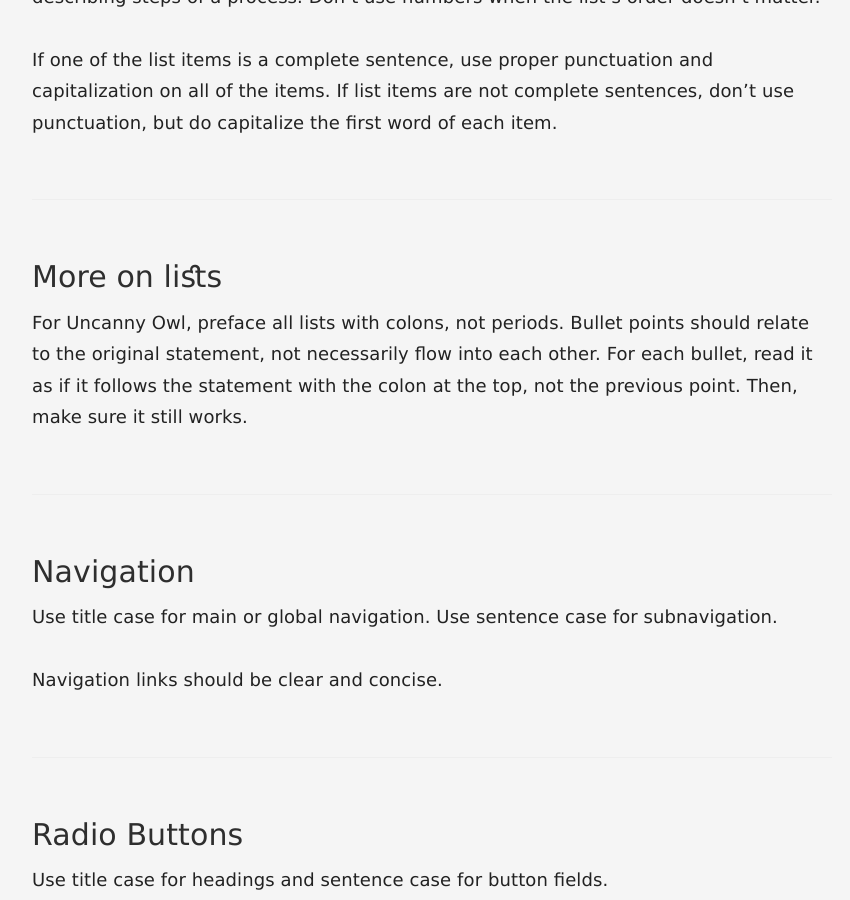
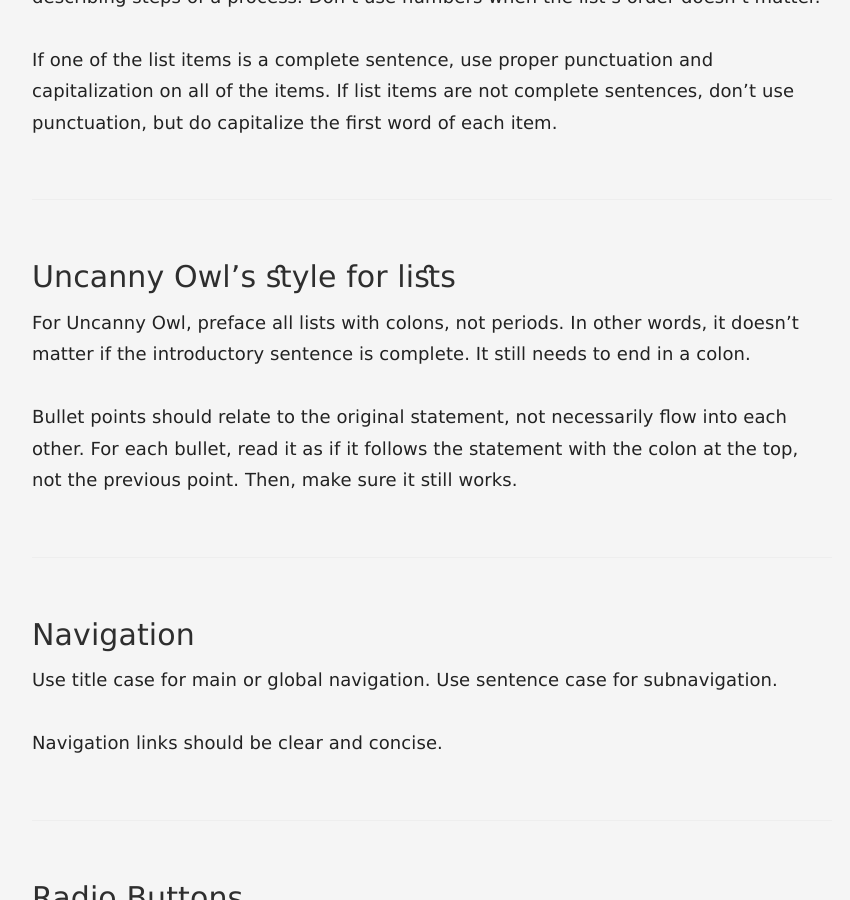
Before and after one commit to marklchaves/cme-dev-style-guide, a Jekyll site: the page built from _docs/basics/05-web-elements.html.md, in a window 1280 px wide and 900 px high, scrolled down 3770 px. Shown: the whole window, without its empty margins (358-1208 px from the left). Built offline with Jekyll 4.4.1, drawn with Linux system fonts in a browser that asks for light colours.

Commit message:
Updated '_docs/basics/05-web-elements.html.md' via CloudCannon

```diff
--- a/_docs/basics/05-web-elements.html.md
+++ b/_docs/basics/05-web-elements.html.md
@@ -78,9 +78,11 @@ Use lists to present steps, groups, or sets of information. Give context for the
 
 If one of the list items is a complete sentence, use proper punctuation and capitalization on all of the items. If list items are not complete sentences, don’t use punctuation, but do capitalize the first word of each item.
 
-### More on lists
+### Uncanny Owl's style for lists
 
-For Uncanny Owl, preface all lists with colons, not periods. Bullet points should relate to the original statement, not necessarily flow into each other. For each bullet, read it as if it follows the statement with the colon at the top, not the previous point. Then, make sure it still works.
+For Uncanny Owl, preface all lists with colons, not periods. In other words, it doesn't matter if the introductory sentence is complete. It still needs to end in a colon.
+
+Bullet points should relate to the original statement, not necessarily flow into each other. For each bullet, read it as if it follows the statement with the colon at the top, not the previous point. Then, make sure it still works.
 
 ### Navigation
 
```
